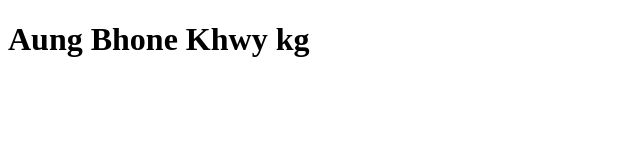
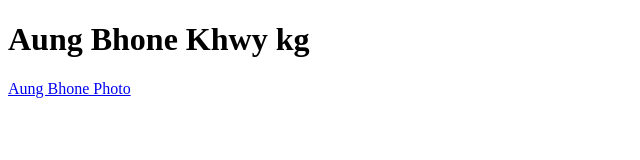
Before and after one commit to Novich55/novich.github.io, a plain HTML site: page index.html in a window 1280 px wide. Shown: the whole page, without its empty margins (0-640 px from the left). Drawn offline with Linux system fonts and the light colour scheme.

Commit message:
Add files via upload

```diff
--- a/index.html
+++ b/index.html
@@ -8,5 +8,6 @@
 </head>
 <body>
     <h1>Aung Bhone Khwy kg</h1>
+    <a href="image/dogwithglasses.jpg">Aung Bhone Photo</a>
 </body>
 </html>
```
Also changed, not shown: image/dogwithglasses.jpg (added).
